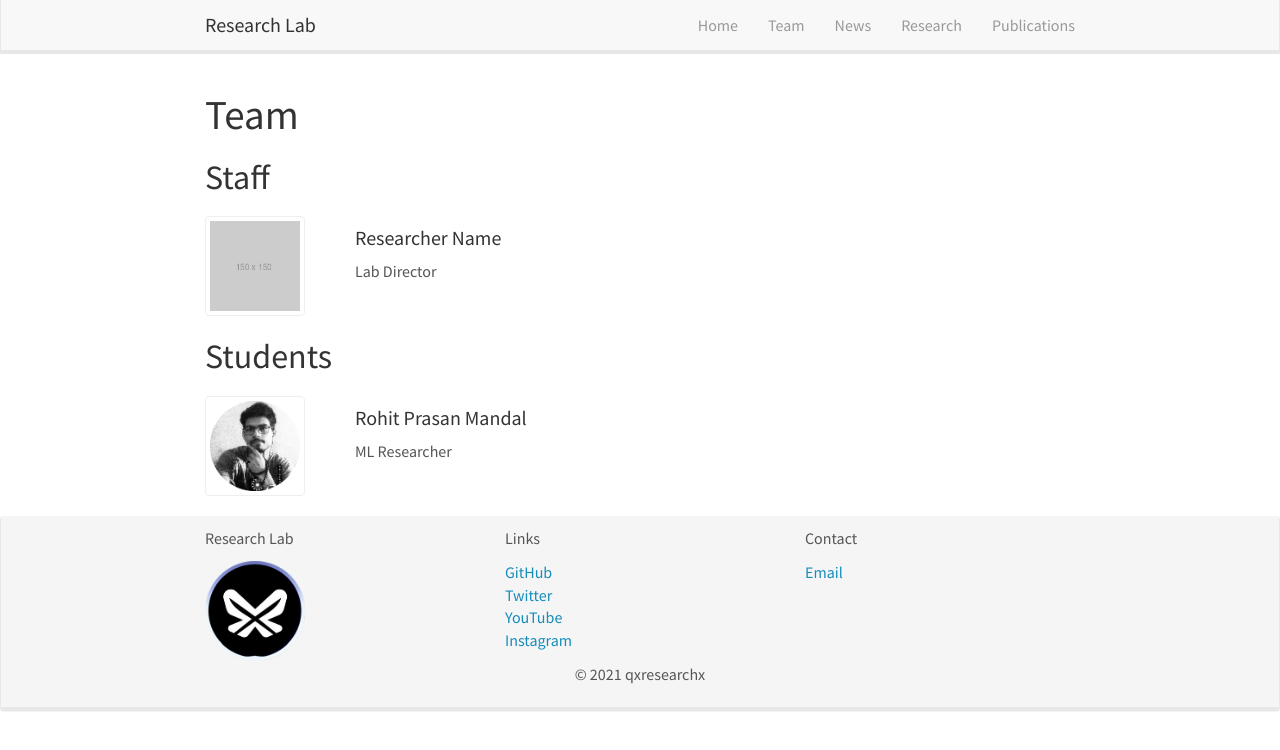
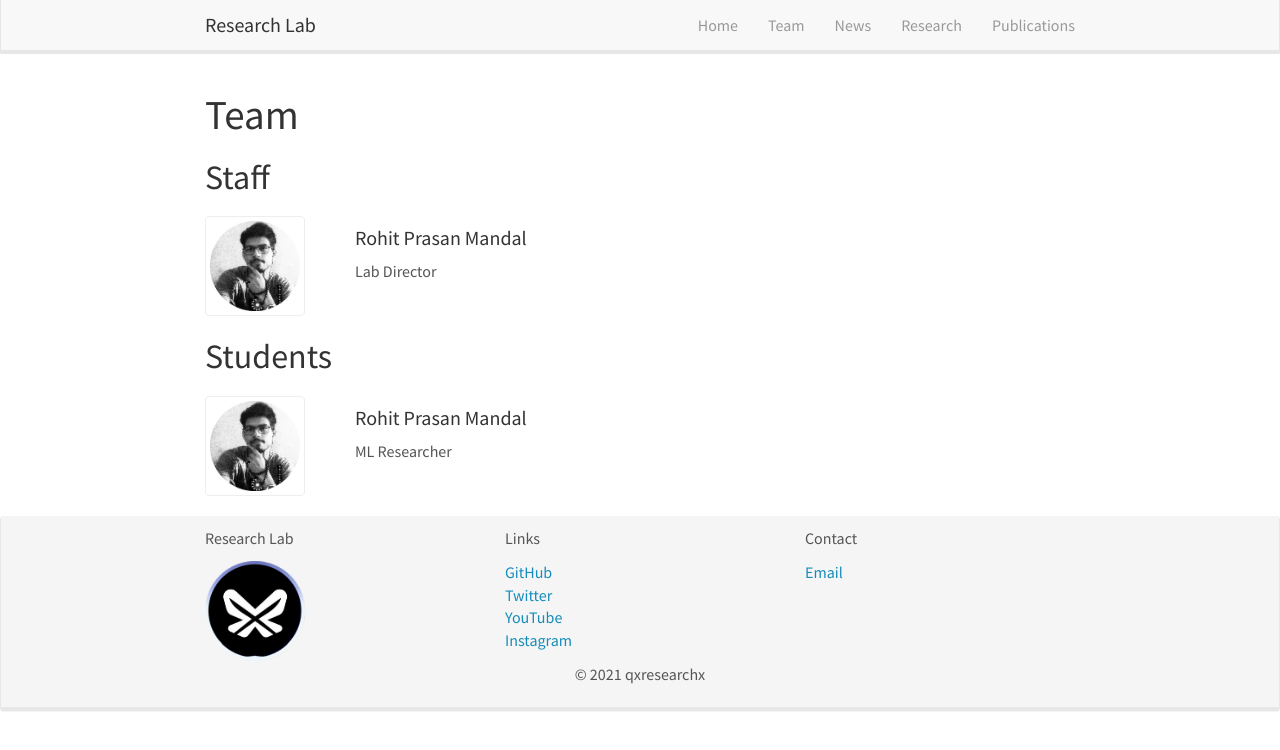
Before and after one commit to happy-hogan/happy-hogan.github.io, a Jekyll site: the page built from _pages/team/index.html, in a window 1280 px wide. Shown: the top 750 px of the page. Built offline with Jekyll 4.4.1, drawn with Linux system fonts in a browser that asks for light colours; nearby versions of some CDN libraries.

Commit message:
Update 2016-09-01-researcher-staff.md

```diff
--- a/_pages/team/_posts/2016-09-01-researcher-staff.md
+++ b/_pages/team/_posts/2016-09-01-researcher-staff.md
@@ -1,8 +1,8 @@
 ---
 layout: member
 category: staff
-title: Researcher Name
-image: researcher.png
+title: Rohit Prasan Mandal
+image: rmp.png
 role: Lab Director
 permalink: 'team/researcher-name'
 social:
```
